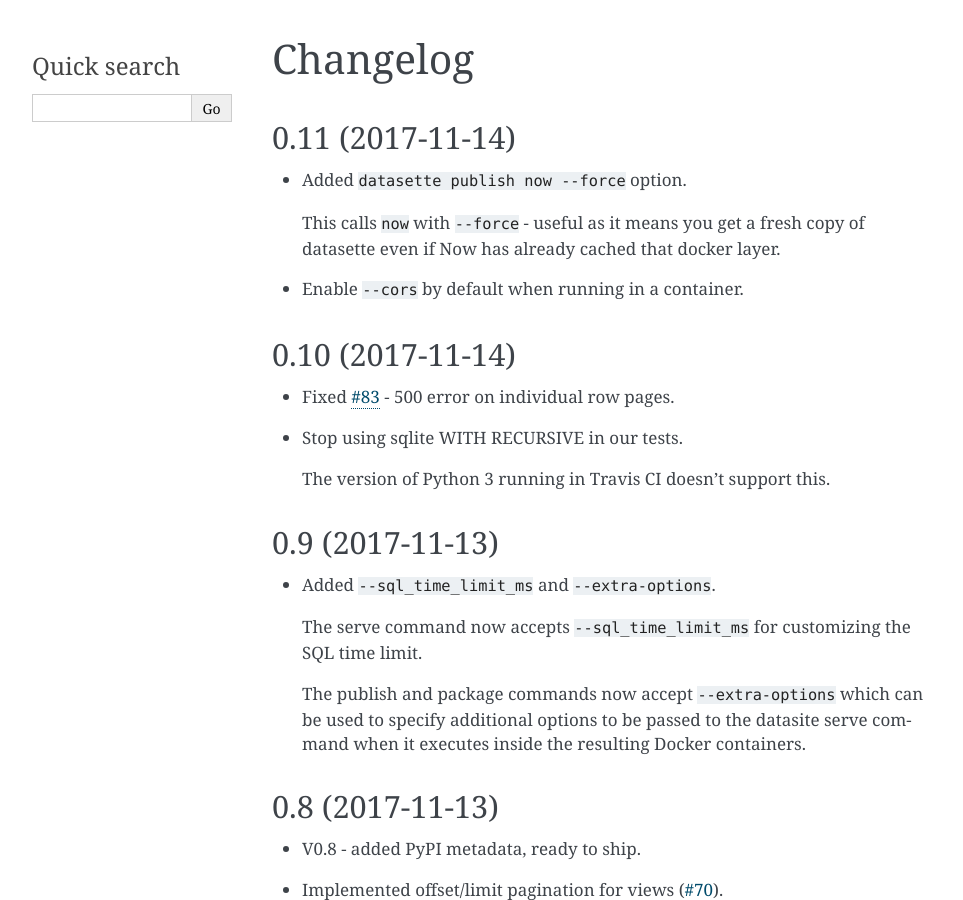
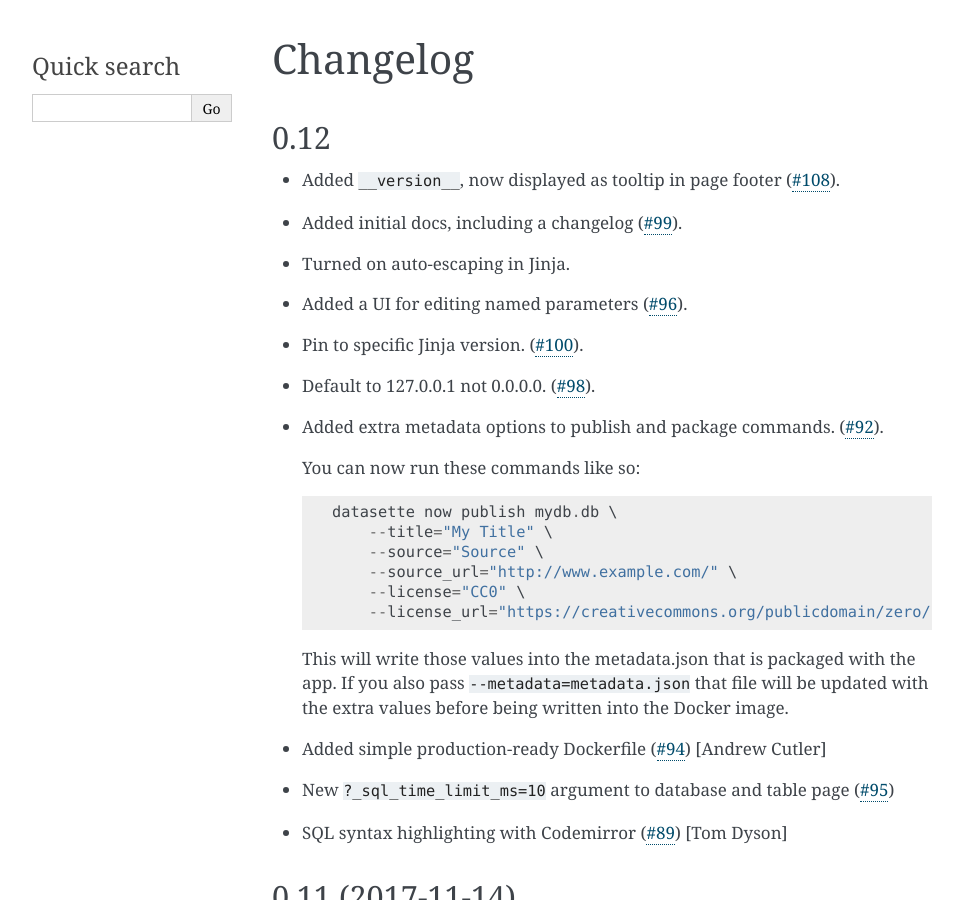
Before and after one commit to simonw/datasette, a Sphinx documentation site: the page built from docs/changelog.rst, in a window 1280 px wide and 900 px high. Shown: the whole window, without its empty margins (148-1111 px from the left). Built offline with Sphinx 7.4.7, drawn with Linux system fonts in a browser that asks for light colours.

Commit message:
Changelog for 0.12 release

```diff
--- a/docs/changelog.rst
+++ b/docs/changelog.rst
@@ -1,5 +1,42 @@
 Changelog
 =========
+
+0.12
+----
+- Added ``__version__``, now displayed as tooltip in page footer (`#108`_).
+- Added initial docs, including a changelog (`#99`_).
+- Turned on auto-escaping in Jinja.
+- Added a UI for editing named parameters (`#96`_).
+- Pin to specific Jinja version. (`#100`_).
+- Default to 127.0.0.1 not 0.0.0.0. (`#98`_).
+- Added extra metadata options to publish and package commands. (`#92`_).
+
+  You can now run these commands like so::
+
+      datasette now publish mydb.db \
+          --title="My Title" \
+          --source="Source" \
+          --source_url="http://www.example.com/" \
+          --license="CC0" \
+          --license_url="https://creativecommons.org/publicdomain/zero/1.0/"
+
+  This will write those values into the metadata.json that is packaged with the
+  app. If you also pass ``--metadata=metadata.json`` that file will be updated with the extra
+  values before being written into the Docker image.
+- Added simple production-ready Dockerfile (`#94`_) [Andrew
+  Cutler]
+- New ``?_sql_time_limit_ms=10`` argument to database and table page (`#95`_)
+- SQL syntax highlighting with Codemirror (`#89`_) [Tom Dyson]
+
+.. _#89: https://github.com/simonw/datasette/issues/89
+.. _#92: https://github.com/simonw/datasette/issues/92
+.. _#94: https://github.com/simonw/datasette/issues/94
+.. _#95: https://github.com/simonw/datasette/issues/95
+.. _#96: https://github.com/simonw/datasette/issues/96
+.. _#98: https://github.com/simonw/datasette/issues/98
+.. _#99: https://github.com/simonw/datasette/issues/99
+.. _#100: https://github.com/simonw/datasette/issues/100
+.. _#108: https://github.com/simonw/datasette/issues/108
 
 0.11 (2017-11-14)
 -----------------
@@ -7,7 +44,6 @@
 
   This calls ``now`` with ``--force`` - useful as it means you get a fresh copy of datasette even if Now has already cached that docker layer.
 - Enable ``--cors`` by default when running in a container.
-
 
 0.10 (2017-11-14)
 -----------------
```
